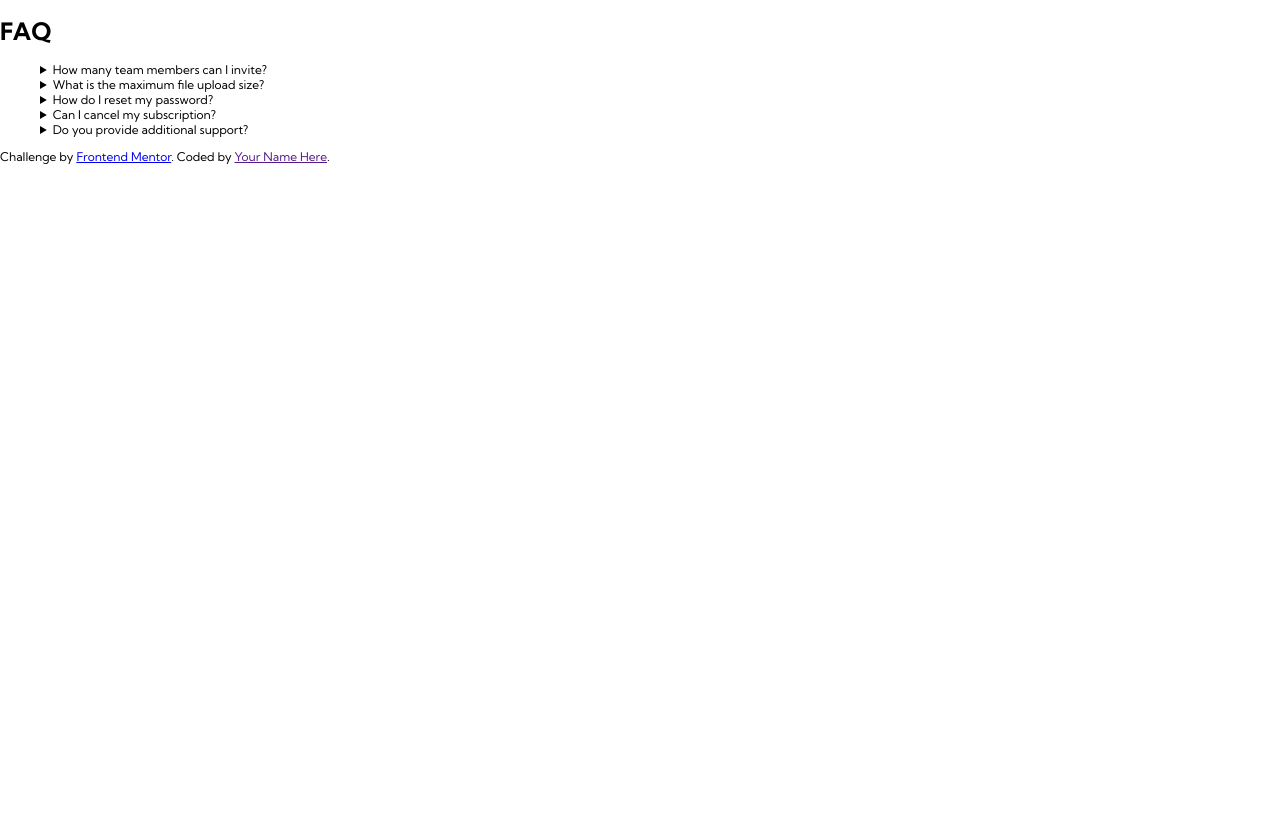
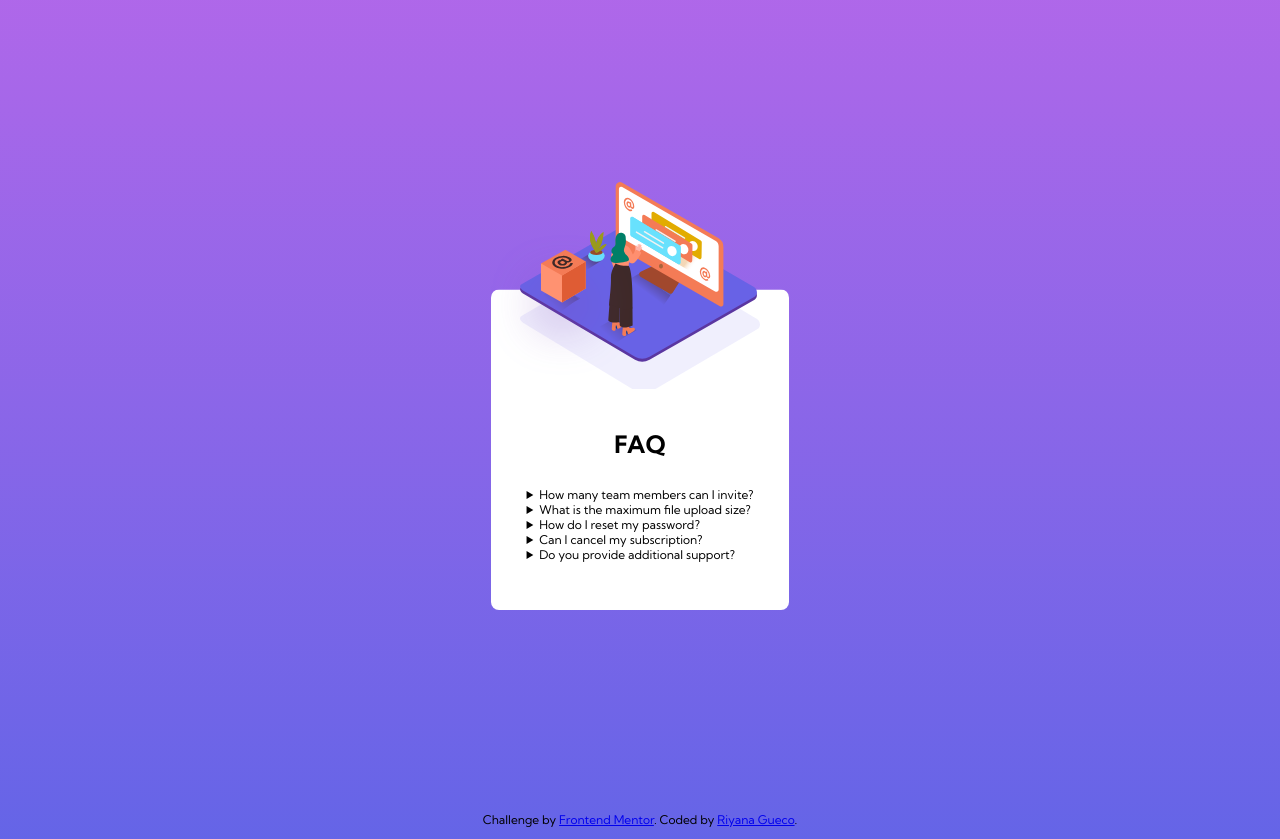
Before and after one commit to rngueco/faq-accordion-card, a plain HTML site: page index.html in a window 1280 px wide. Before the commit the page ends 800 px from the top, so only its background shows below. Drawn offline with Linux system fonts and the light colour scheme.

Commit message:
Position SVG image

```diff
--- a/css/style.css
+++ b/css/style.css
@@ -20,8 +20,53 @@ html, body {
 html {
     font-size: 0.75em;
     font-family: 'Kumbh Sans', sans-serif;
+    min-height: 100vh;
+    background: linear-gradient(to bottom, var(--upper-color), var(--lower-color));
+    background-repeat: no-repeat;
+}
+*, * * {
+    box-sizing: border-box;
 }
 
+main {
+    min-height: 100vh;
+    display: flex;
+    justify-content: center;
+    align-items: center;
+}
+
+.wrapper {
+    border-radius: 8px;
+}
+
+.illustration {
+    background-color: white;
+    background-image: url('../images/bg-pattern-mobile.svg');
+    background-repeat: no-repeat;
+    background-position: top;
+    border-radius: inherit;
+    transform: translateY(50%);
+}
+    .illustration__main {
+        transform: translateY(-55%);
+    }
+
 .faq-list {
-    list-style: none;
+    background-color: white;
+    border-radius: inherit;
+    padding: 2rem;
+
+    position: relative;
+    z-index: 1;
 }
+    .faq-list h1 {
+        text-align: center;
+    }
+    .faq-list ul {
+        list-style: none;
+        padding: 1rem;
+    }
+
+footer {
+    text-align: center;
+}
--- a/index.html
+++ b/index.html
@@ -12,8 +12,13 @@
 </head>
 <body>
   <main>
+    <div class="wrapper">
+      <div class="illustration">
+        <img class="illustration__main" src="images/illustration-woman-online-mobile.svg" alt="">
+      </div>
+      <div class="faq-list">
         <h1>FAQ</h1>
-    <ul class="faq-list">
+        <ul>
           <li>
             <details>
               <summary>How many team members can I invite?</summary>
@@ -46,10 +51,12 @@
             </details>
           </li>
         </ul>
+      </div>
+    </div>
   </main>
   <footer>
     <p>Challenge by <a href="https://www.frontendmentor.io?ref=challenge" target="_blank">Frontend Mentor</a>.
-    Coded by <a href="">Your Name Here</a>.</p>
+    Coded by <a href="https://www.frontendmentor.io/profile/rngueco">Riyana Gueco</a>.</p>
   </footer>
 </body>
 </html>
```
Lines whose indentation alone changed are shown as unchanged.
